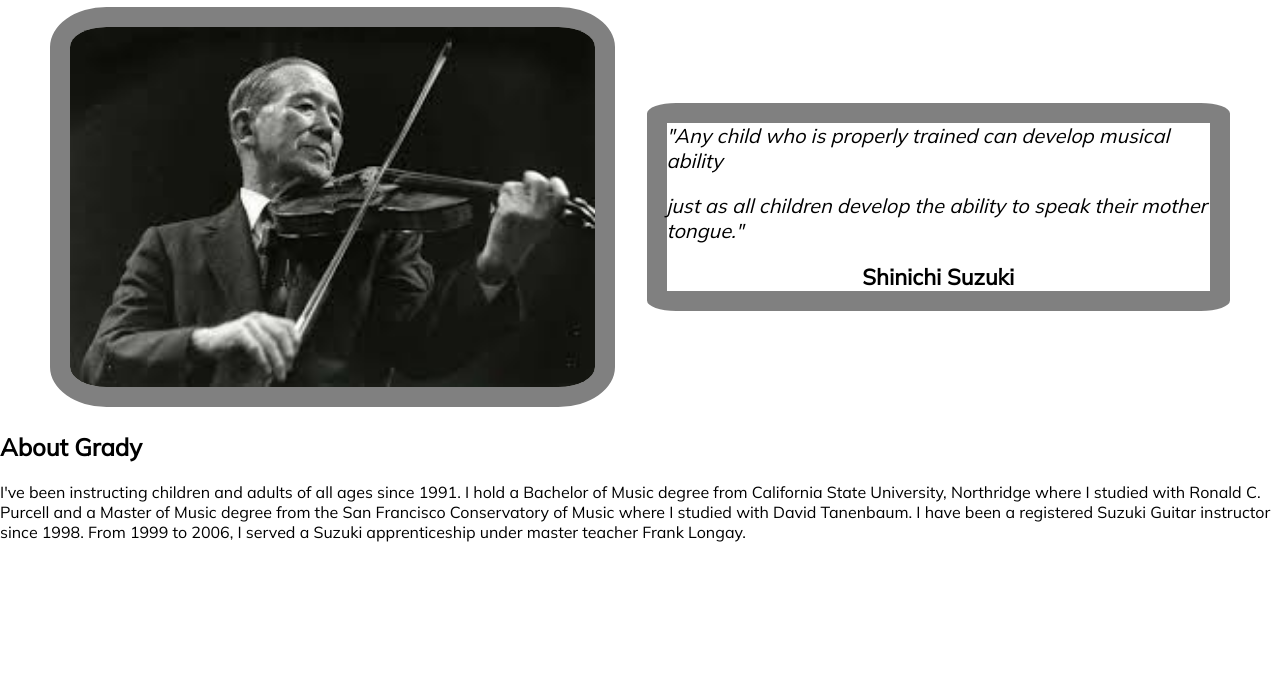
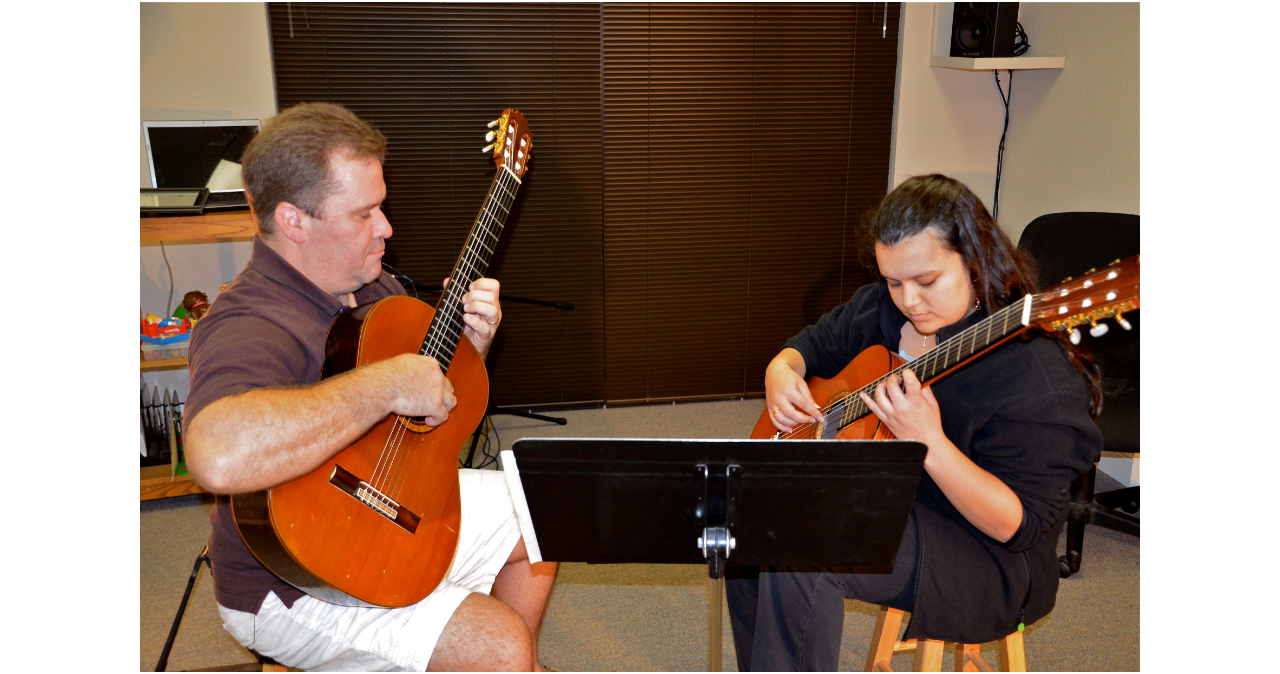
Before and after one commit to Jflo919/Project-guitar, a plain HTML site: page index.html in a window 1280 px wide. Shown: the part 161-835 px from the top of the page. Before the commit the page ends 800 px from the top, so only its background shows below. Drawn offline with Linux system fonts and the light colour scheme.

Commit message:
messing around with spacing, more pictures, a lot of work left to be done

```diff
--- a/assets/style.css
+++ b/assets/style.css
@@ -20,7 +20,7 @@ nav {
     max-width: 100vmax;
     padding-top: 20px;
     padding-left: 8px;
-    border-bottom: solid black 1px;
+    border-bottom: solid black .5px;
     /*background: linear-gradient(180deg, #0375B4, #FFCE00);*/
     opacity: .9;
     display: flex;
@@ -29,6 +29,16 @@ nav {
     box-shadow: 10px 5px 5px rgba(0, 0, 0, 0.19), 6px 6px 6px rgba(0, 0, 0, 0.23);
 
 }
+
+#jumbotron-wrapper {
+    height: 700px;
+    max-width: 100vmax;
+    display: flex;
+    justify-content: center;
+    padding-top: 20px;
+}
+
+#jumbotron {}
 
 #jumbo {
     margin: 25px 25px 25px 25px;
@@ -55,6 +65,8 @@ nav {
     font-style: italic;
     font-size: 20px;
     text-align:left;
+    padding-left: 1px;
+    padding-right: 2px;
 }
 
 #author {
--- a/index.html
+++ b/index.html
@@ -15,10 +15,23 @@
         <nav>
          <!-- website title-->
          <div><h1 id="site-name"><a href="#">The Guitar Studio of Grady Sloan</a></h1></div>
-         <img src="./assets/images/Logo.png"/>
+         <img src="./assets/images/Logo.png" alt= "logo."/>
         </nav>
         </header>
         <main>
+            <div id="jumbotron-wrapper">
+            <img id="jumbotron" src="./assets/images/Grady Website 4 star 7.jpg" alt="Grady instructing a student" height="670px" width="1000px"/>
+            </div>
+            <section id="about">
+                <h2>About Grady</h2>
+
+                <br/>
+                <p>I've been instructing children and adults of all ages since 1991. I hold a Bachelor of Music degree from
+                   California State University, Northridge where I studied with Ronald C. Purcell and a Master of Music degree from the San Francisco
+                   Conservatory of Music where I studied with David Tanenbaum. I have been a registered Suzuki Guitar instructor since 1998. From 1999 to 2006, I served a Suzuki apprenticeship under master teacher Frank Longay.
+                </p>
+            </section>
+
             <section id="jumbo">
                 <img id="suz" height= "400px"  src="./assets/images/index3.jpg"/>
                 <div id="text-wrapper">
@@ -28,15 +41,6 @@
                 </div>
             </section>
 
-            <section id="about">
-                <h2>About Grady</h2>
-                <img/>
-                <br/>
-                <p>I've been instructing children and adults of all ages since 1991. I hold a Bachelor of Music degree from
-                   California State University, Northridge where I studied with Ronald C. Purcell and a Master of Music degree from the San Francisco
-                   Conservatory of Music where I studied with David Tanenbaum. I have been a registered Suzuki Guitar instructor since 1998. From 1999 to 2006, I served a Suzuki apprenticeship under master teacher Frank Longay.
-                </p>
-            </section>
             <section id="testimonials">
 
             </section>
```
Also changed, not shown: assets/images/Grady Website 4 star 7.jpg (added), assets/images/IMG_2552.JPG (added), assets/images/IMG_2566.JPG (added), 1 other file.
